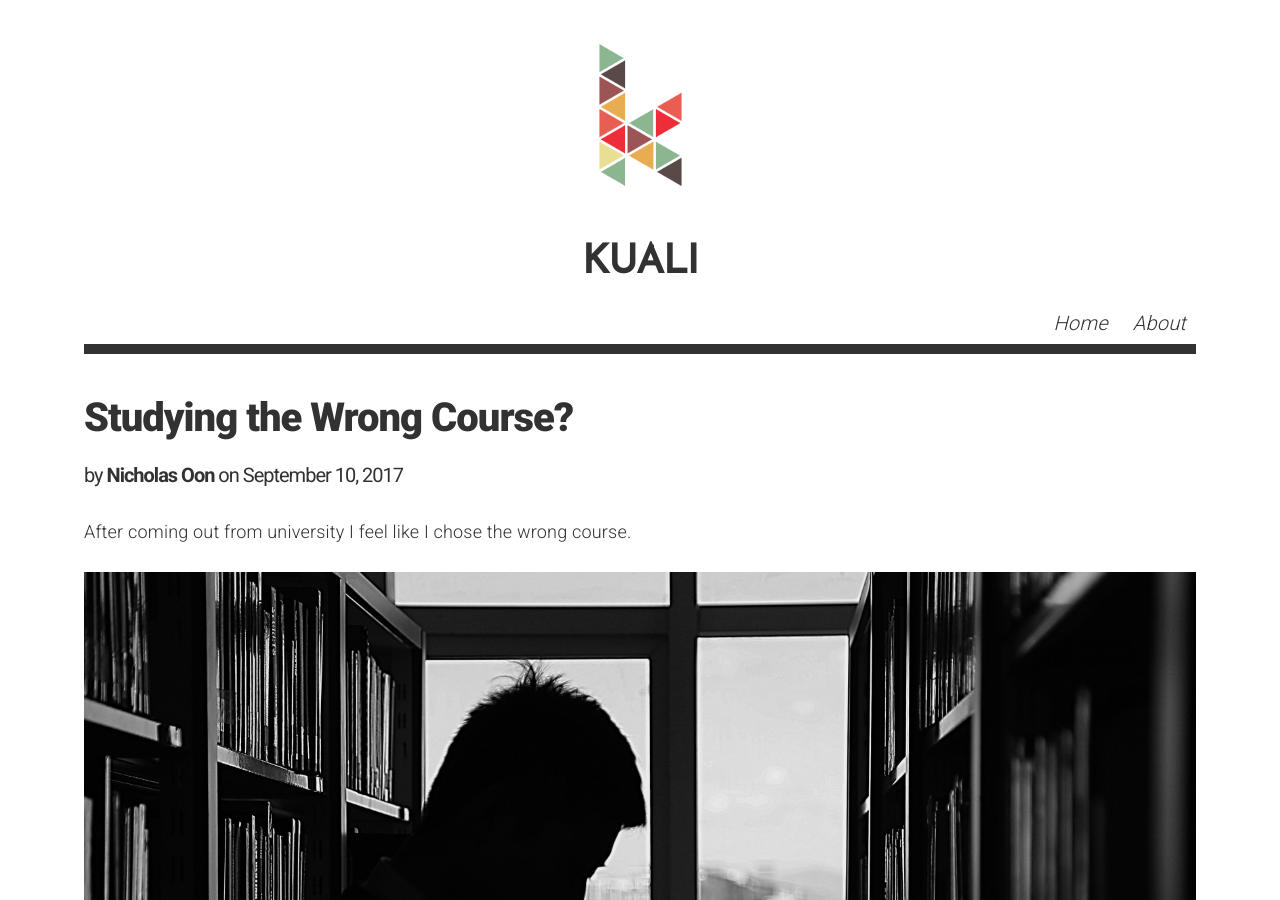
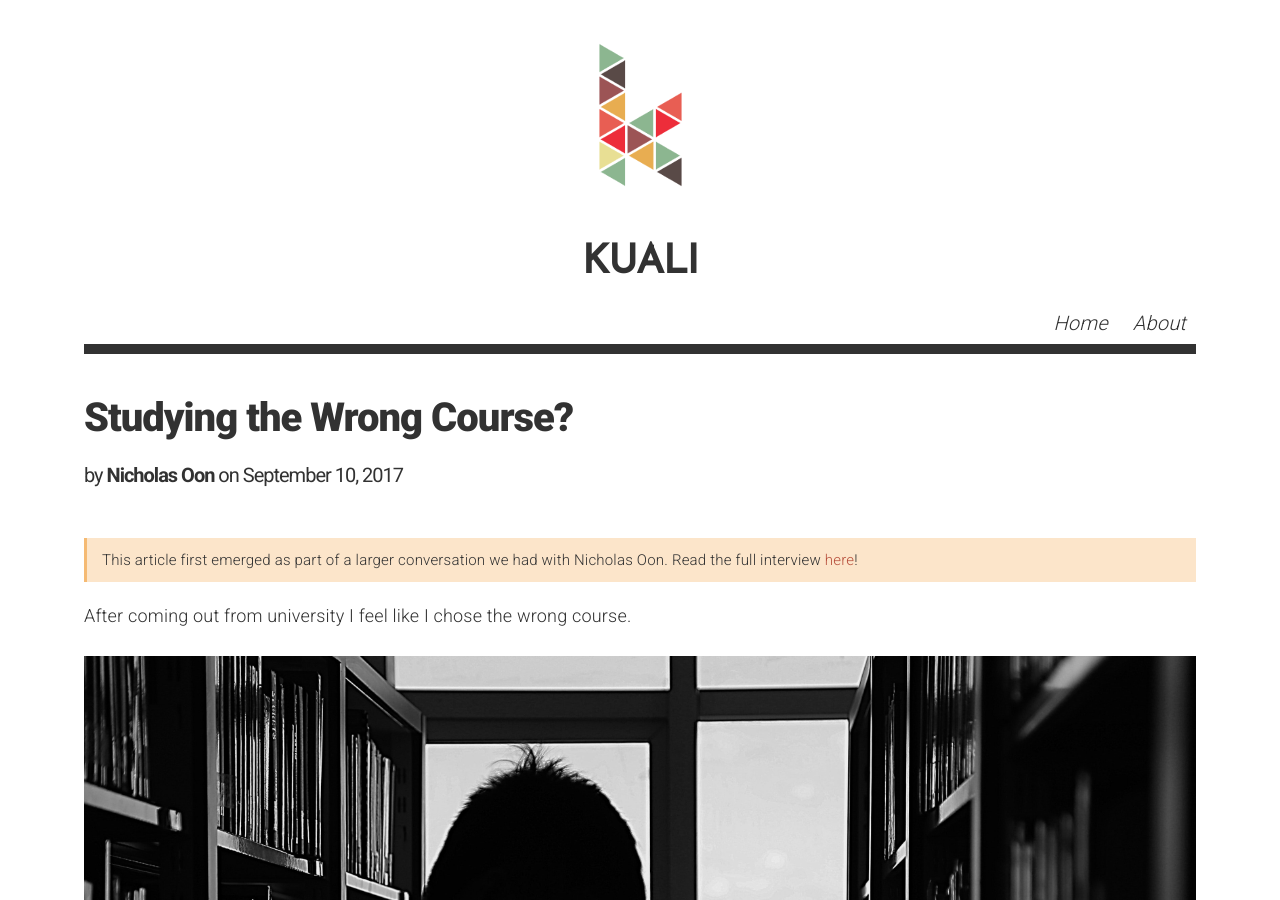
Before and after one commit to kualistories/kuali-website, a Jekyll site: the page built from _posts/2017-09-10-Nick-Oon-Studying-the-Wrong-Course.markdown, in a window 1280 px wide and 900 px high. Built offline with Jekyll 4.4.1, drawn with Linux system fonts in a browser that asks for light colours; comment, search, counter and statistics services are not loaded.

Commit message:
Update 2017-09-10-Nick-Oon-Studying-the-Wrong-Course.markdown

```diff
--- a/_posts/2017-09-10-Nick-Oon-Studying-the-Wrong-Course.markdown
+++ b/_posts/2017-09-10-Nick-Oon-Studying-the-Wrong-Course.markdown
@@ -7,7 +7,7 @@ tags: regret biochemistry
 silhouette: /img/sil2.jpg
 background: /img/bg2.jpg
 summary: Post-uni, I’m interested in Biology and Chemistry but I’m not going to pursue them as a career.
-chunk-origin:
+chunk-origin: /2017/09/10/Conversations-with-Nick-Oon
 editors-note:
 ---
 
```
